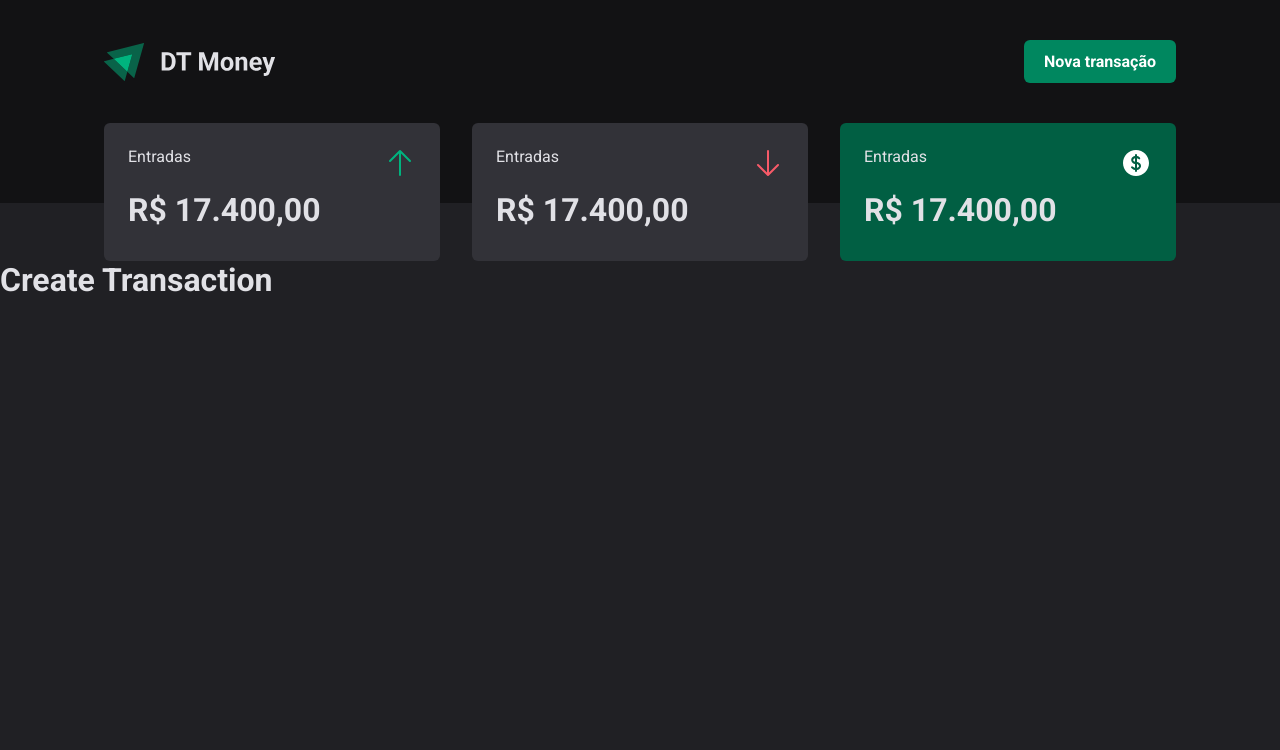
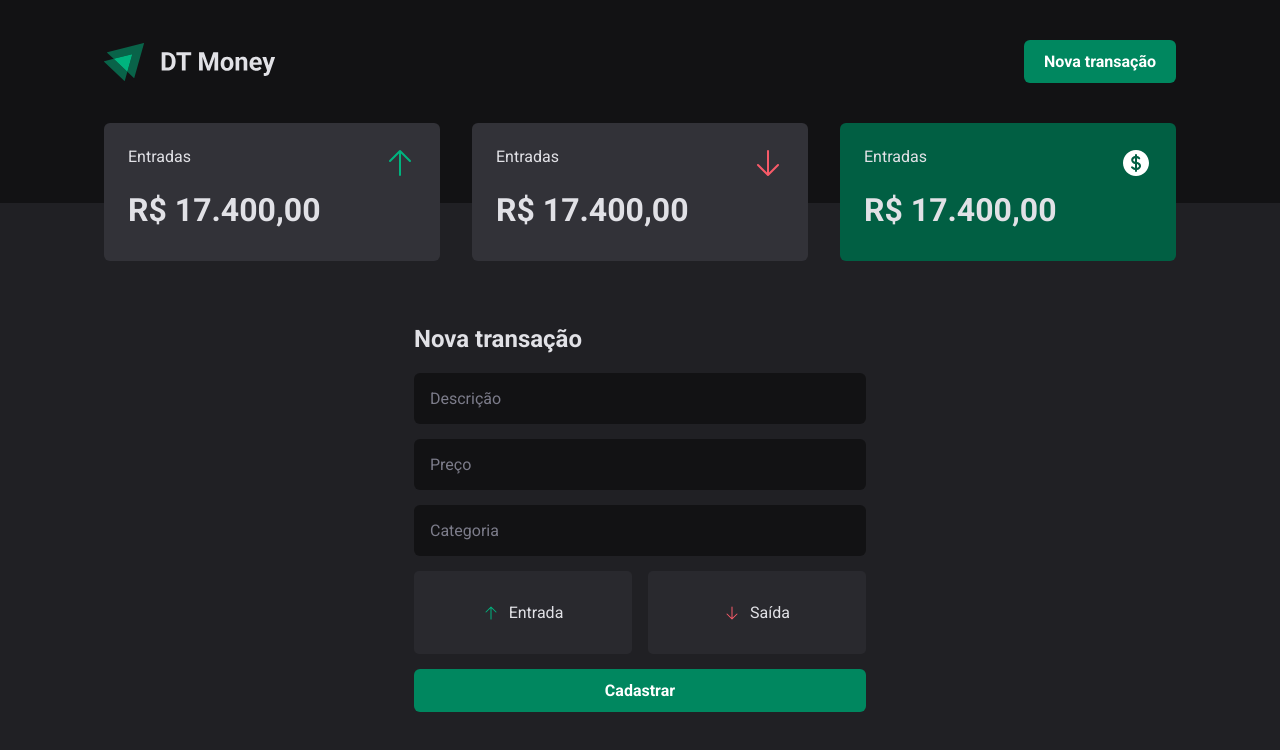
Before and after one commit to EduardoVital/DT-Money-vue-version, a Vue app in the folder DT-Money/: page /create-transaction in a window 1280 px wide. Shown: the top 750 px of the page. Built offline with nearby package versions, Linux system fonts and the light colour scheme.

Commit message:
Add create-transaction route

```diff
--- a/DT-Money/src/components/Header/Header.vue
+++ b/DT-Money/src/components/Header/Header.vue
@@ -1,12 +1,17 @@
 <script setup lang="ts">
+import router from '@/router'
 import logoImg from "@/assets/logo.svg"
+
+const redirectTocreateNewTransaction = () => {
+  router.push('/create-transaction')
+}
 </script>
 
 <template>
   <header class="header-container">
     <div class="header-container__content">
       <img :src="logoImg"/>
-      <button>
+      <button @click="redirectTocreateNewTransaction">
         Nova transação
       </button>
     </div>
--- a/DT-Money/src/components/Header/styles.scss
+++ b/DT-Money/src/components/Header/styles.scss
@@ -10,20 +10,5 @@
     display: flex;
     justify-content: space-between;
     align-items: center;
-
-    button {
-      background-color: $_green-500;
-      border: none;
-      outline: none;
-      padding: 0.75rem 1.25rem;
-      border-radius: 6px;
-      color: $_white;
-      cursor: pointer;
-      font-weight: bold;
-      &:hover {
-        background: $_green-700;
-        transition: background-color 0.2s;
-      }
-    }
   }
 }
--- a/DT-Money/src/styles/base/_global.scss
+++ b/DT-Money/src/styles/base/_global.scss
@@ -13,3 +13,41 @@ body {
 body, input, textarea, button {
   font: 400 1rem Roboto, sans-serif;
 }
+
+input[type=text] {
+  flex: 1;
+  border-radius: 6px;
+  padding: 1rem;
+  border: none;
+  background-color: $_gray-900;
+  color: $_gray-300;
+  outline: none;
+
+  &::placeholder {
+    color: $_gray-500;
+  }
+
+}
+
+input[type=text]:focus {
+  border: 1px solid $_green-300;
+}
+
+input[type=text]:focus {
+  border: 1px solid $_green-300;
+}
+
+button {
+  background-color: $_green-500;
+  border: none;
+  outline: none;
+  padding: 0.75rem 1.25rem;
+  border-radius: 6px;
+  color: $_white;
+  cursor: pointer;
+  font-weight: bold;
+  &:hover {
+    background: $_green-700;
+    transition: background-color 0.2s;
+  }
+}
--- a/DT-Money/src/views/Transactions/CreateTransaction/CreateTransaction.vue
+++ b/DT-Money/src/views/Transactions/CreateTransaction/CreateTransaction.vue
@@ -1,9 +1,51 @@
 <script setup lang="ts">
+import { ArrowUpIcon, ArrowDownIcon } from "@heroicons/vue/24/solid"
+
+import { ref } from 'vue';
+
+const formData = ref({
+  description: '',
+  price: '',
+  category: '',
+  type: ''
+})
+
+const submitForm = () => {
+  console.log(formData.value)
+}
+
+const selectedType = (value: string) => {
+  formData.value.type = value
+}
+
 </script>
 
 <template>
-  <h1>Create Transaction</h1>
+  <section class="create-transaction-container">
+    <h1>Nova transação</h1>
+
+    <form action="" class="create-transaction-container__form" @click.prevent="submitForm" >
+      <input type="text" placeholder="Descrição" v-model="formData.description">
+      <input type="text" placeholder="Preço" v-model="formData.price">
+      <input type="text" placeholder="Categoria" v-model="formData.category">
+
+      <div class="create-transaction-container__types">
+        <div :class="formData.type === 'income' ? 'create-transaction-container__types--income' : 'create-transaction-container__types--default'" @click="selectedType('income')">
+          <arrow-up-icon class="create-transaction-container__icon-income" />
+          <p>Entrada</p>
+        </div>
+        <div :class="formData.type === 'outcome' ? 'create-transaction-container__types--outcome' : 'create-transaction-container__types--default'" @click="selectedType('outcome')">
+          <arrow-down-icon class="create-transaction-container__icon-outcome" />
+          <p>Saída</p>
+        </div>
+      </div>
+
+      <button type="submit">Cadastrar</button>
+
+    </form>
+  </section>
 </template>
 
 <style lang="scss" scoped>
+@import './styles.scss'
 </style>
--- /dev/null
+++ b/DT-Money/src/views/Transactions/CreateTransaction/styles.scss
@@ -0,0 +1,63 @@
+.create-transaction-container {
+  width: 100%;
+  max-width: 500px;
+  margin: 0 auto;
+  padding: 0 1.5rem;
+  margin-top: 4rem;
+  margin-bottom: 4rem;;
+
+  &__form {
+    margin-top: 1.25rem;
+    display: flex;
+    flex-direction: column;
+    gap: 15px;
+  }
+
+  &__types {
+    display: flex;
+    gap: 1rem;
+
+    div {
+      width: 50%;
+      display: flex;
+      align-items: center;
+      justify-content: center;
+      padding: 2rem;
+      cursor: pointer;
+      border-radius: 5px;
+    }
+
+    &--income {
+      background-color: $_green-700;
+    }
+
+    &--outcome {
+      background-color: $_red-700;
+    }
+
+    &--default {
+      background-color: $_gray-700;
+    }
+
+    &--income,
+    &--outcome {
+      svg {
+        color: $_white;
+      }
+    }
+  }
+
+  &__icon-income,
+  &__icon-outcome {
+    width: 1rem;
+    margin-right: 10px;
+  }
+
+  &__icon-outcome {
+    color: $_red-300;
+  }
+
+  &__icon-income {
+    color: $_green-300;
+  }
+}
--- a/DT-Money/src/views/Transactions/SearchForm/styles.scss
+++ b/DT-Money/src/views/Transactions/SearchForm/styles.scss
@@ -1,25 +1,6 @@
 .transactions-container__search {
   display: flex;
   gap: 1rem;
-
-  input {
-    flex: 1;
-    border-radius: 6px;
-    padding: 1rem;
-    border: none;
-    background-color: $_gray-900;
-    color: $_gray-300;
-    outline: none;
-
-    &::placeholder {
-      color: $_gray-500;
-    }
-
-  }
-
-  input:focus {
-    border: 1px solid $_green-300;
-  }
 
   button {
     display: flex;
```
